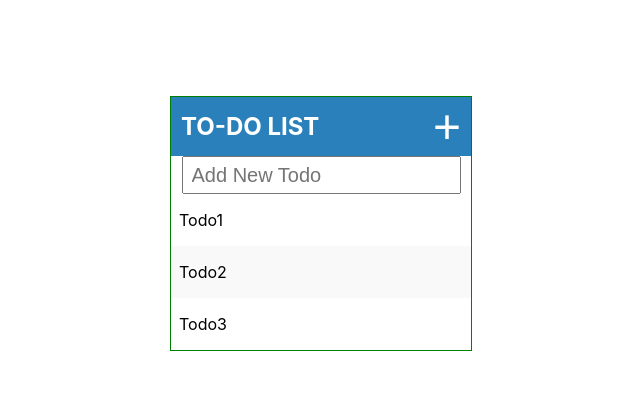
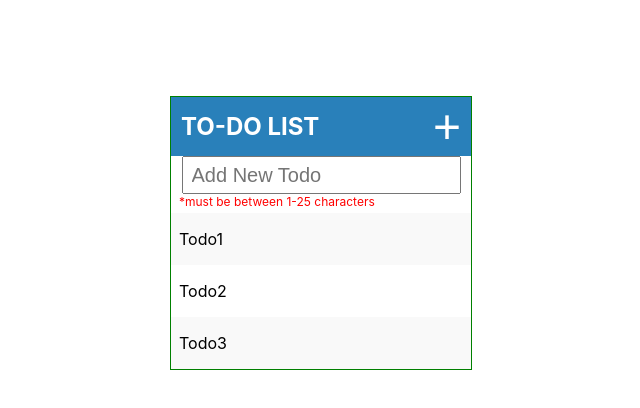
Before and after one commit to gjeffgolden/todo-challenge, a React (Create React App) app: page / in a window 1280 px wide. Shown: the top 408 px of the page, without its empty margins (319-959 px from the left). Built offline with nearby package versions, Linux system fonts and the light colour scheme.

Commit message:
All functionality complete.

```diff
--- a/src/App.css
+++ b/src/App.css
@@ -47,15 +47,20 @@
   padding-right: 0.5rem;
 }
 
+.submit-button:hover {
+  cursor: pointer;
+}
+
 .todo-list {
   display: flex;
-  flex-flow: row;
+  flex-flow: row wrap;
   justify-content: left;
 }
 
 .todo-list-gray {
   display: flex;
-  flex-flow: row;
+  flex-flow: row wrap;
+  overflow: hidden;
   justify-content: left;
   background-color: #f9f9f9;
 }
@@ -72,3 +77,17 @@
   align-self: center;
   color: red;
 }
+
+.delete-button:hover {
+  cursor: pointer;
+}
+
+.todo-warning {
+  text-align: left;
+  padding: 0;
+  margin: 0;
+  padding-left: 0.5rem;
+  padding-bottom: 0.25rem;
+  font-size: 0.75rem;
+  color: red;
+}
--- a/src/containers/FormContainer.jsx
+++ b/src/containers/FormContainer.jsx
@@ -9,9 +9,14 @@ export default function FormContainer({ addTodo }) {
     }
 
     const handleSubmit = (event) => {
-        event.preventDefault()
-        addTodo(formData)
-        setFormData('')
+        if (formData.length > 0 && formData.length < 26) {
+            event.preventDefault()
+            addTodo(formData)
+            setFormData('')
+        } else {
+            event.preventDefault()
+            console.log("Todos must be between 1 and 25 characters.")
+        }
     }
 
     return (
@@ -29,6 +34,7 @@ export default function FormContainer({ addTodo }) {
                     onChange={handleChange}
                 />
             </div>
+            {formData.length === 0 || formData.length > 25 ? <p className="todo-warning">*must be between 1-25 characters</p> : null}
         </form>
     )
 }
--- a/src/containers/TodoContainer.jsx
+++ b/src/containers/TodoContainer.jsx
@@ -6,9 +6,9 @@ export default function TodoContainer({ todos, deleteTodo }) {
     const displayTodos = () => {
         return todos.map((todo, i) => {
             if (i % 2) {
+                return <TodoItem key={i} todo={todo} deleteTodo={deleteTodo} dynamicClass="todo-list" />
+            } else {
                 return <TodoItem key={i} todo={todo} deleteTodo={deleteTodo} dynamicClass="todo-list-gray" />
-            } else {
-                return <TodoItem key={i} todo={todo} deleteTodo={deleteTodo} dynamicClass="todo-list" />
             }
         })
     }
```
